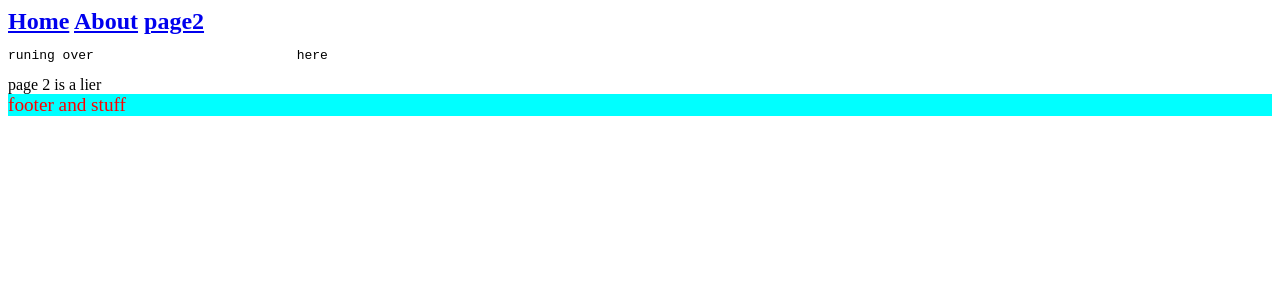
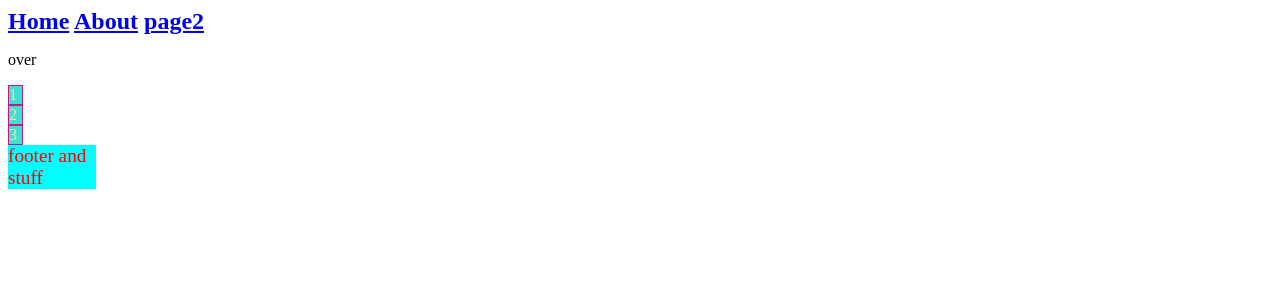
Before and after one commit to zilazach/zach-web, a SvelteKit app: page / in a window 1280 px wide. Shown: the top 300 px of the page. Built offline with nearby package versions, Linux system fonts and the light colour scheme.

Commit message:
add flex things

```diff
--- a/src/routes/+page.svelte
+++ b/src/routes/+page.svelte
@@ -1,2 +1,7 @@
-<pre>runing over                          here</pre>
-page 2 is a lier
+<p>over</p>
+
+<div class="flex_parrnt">
+    <div class="child">1</div>
+    <div class="child">2</div>
+    <div class="child">3</div>
+</div>
--- a/src/routes/page2/+page.svelte
+++ b/src/routes/page2/+page.svelte
@@ -1 +1 @@
-page 2 is cooler than the home page
+page 2
--- a/static/css/main.css
+++ b/static/css/main.css
@@ -2,8 +2,21 @@ footer {
     color: red;
     background-color: aqua;
     font-size: 120%;
+    width: 7%;
 }
 nav {
     font-size: 150%;
     font-weight: 900;
 }
+
+.flex_parent{
+    display:flex;
+}
+
+.child{
+     width:1%;
+     background:turquoise;
+     border:1px solid mediumvioletred;
+     color:wheat;
+
+}
```
